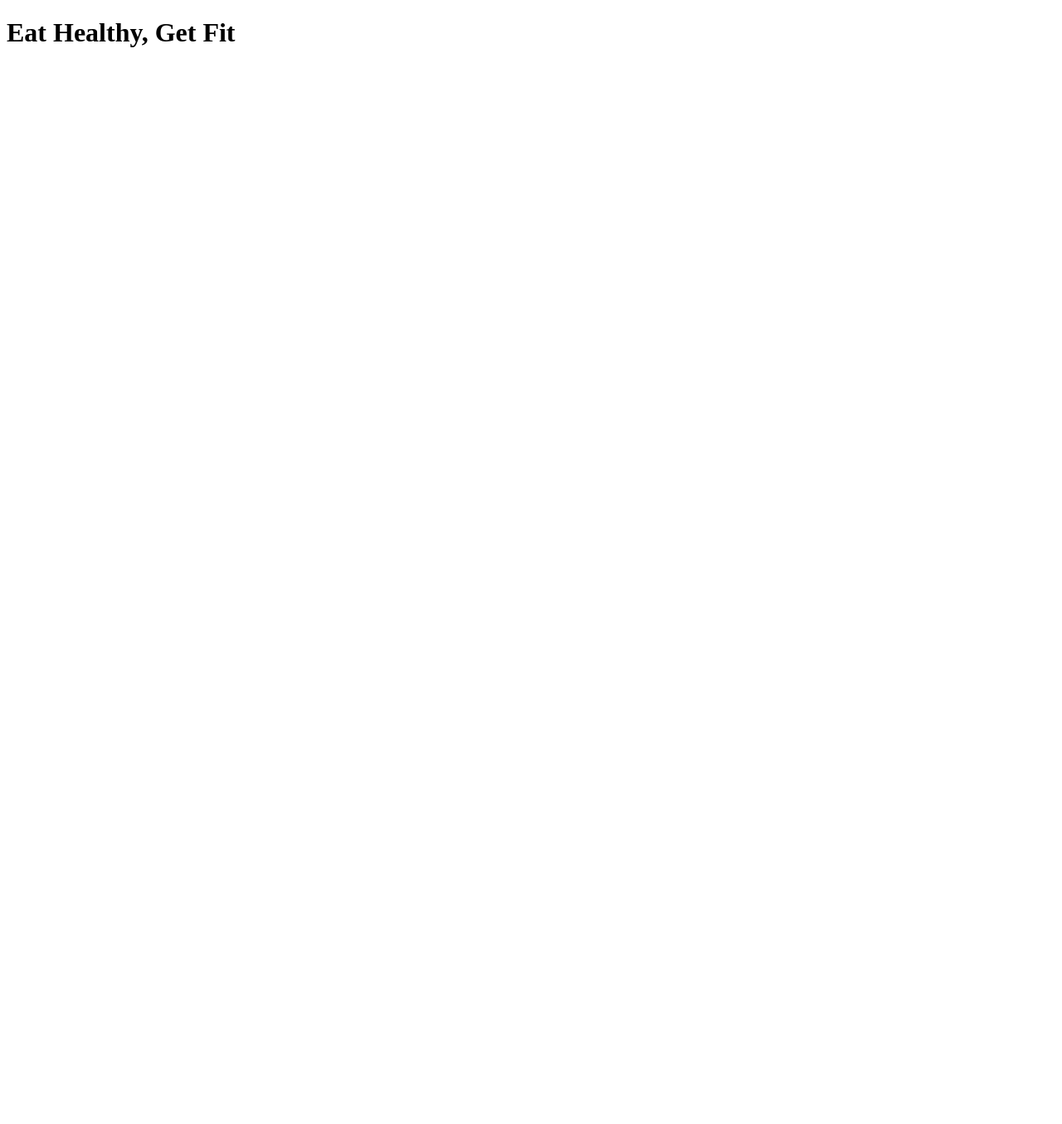
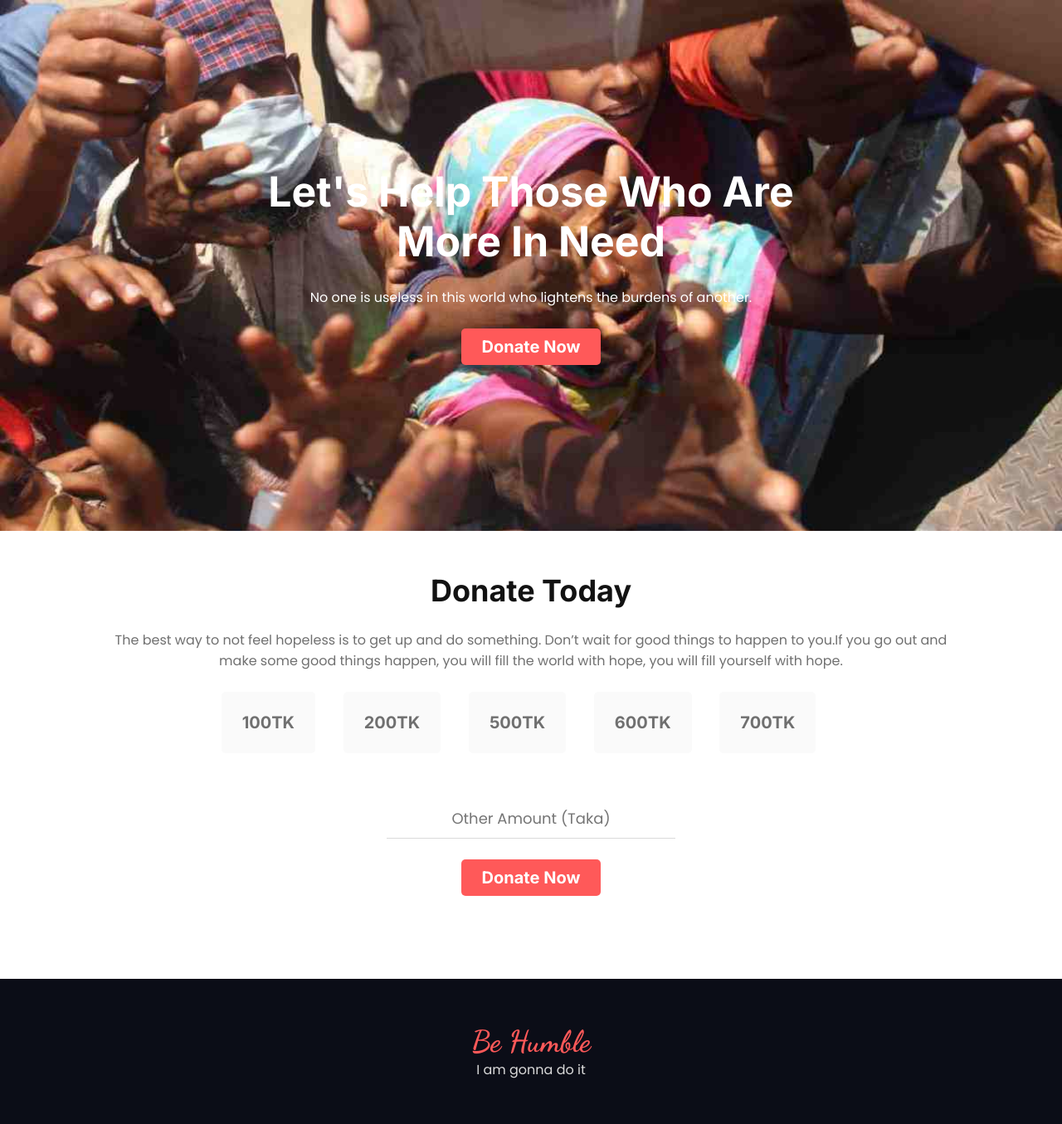
Before and after one commit to elamonii/assignment-001, a plain HTML site: page index.html in a window 1280 px wide. Shown: the whole page at 83% size. Before the commit the page ends 800 px from the top, so only its background shows below. Drawn offline with Linux system fonts and the light colour scheme.

Commit message:
footer section and donate now

```diff
--- a/css/style.css
+++ b/css/style.css
@@ -0,0 +1,168 @@
+* {
+    margin: 0;
+    padding: 0;
+}
+
+body {
+    font-family: 'Inter', sans-serif;
+    width: 100%;
+}
+
+h1 {
+    font-size: 36px;
+    color: #FFFFFF;
+}
+
+.top-banner {
+    background: url(../images/donation8.jpg) left top no-repeat;
+    background-size: cover;
+    width: 100%;
+    min-height: 50vh;
+}
+
+.wrapper {
+    width: 80%;
+    margin: 0 auto;
+}
+
+.slogan {
+    display: flex;
+}
+
+.slogan h1 {
+    margin-bottom: 25px;
+    color: #ffffff;
+    font-size: 50px;
+    text-align: center;
+}
+
+.slogan p {
+    font-family: 'Poppins', sans-serif;
+    color: #ffffff;
+    text-align: center;
+    margin-bottom: 25px;
+}
+
+.items-center {
+    margin: 0 auto;
+    width: 75%;
+    display: flex;
+    align-items: center;
+    justify-content: center;
+    flex-direction: column;
+    min-height: 80vh;
+}
+
+.button {
+    font-family: "Inter", sans-serif;
+    text-decoration: none;
+    padding: 10px 25px;
+    color: #FFFFFF;
+    /* background-image: linear-gradient(#f18989, #FF5959); */
+    background-color: #FF5959;
+    font-size: 20px;
+    font-weight: 700;
+    border-radius: 5px;
+}
+
+.donate {
+    display: flex;
+    flex-direction: column;
+    align-items: center;
+}
+
+.donate h1 {
+    display: flex;
+}
+
+.donate h1 {
+    margin-bottom: 25px;
+    margin-top: 50px;
+    color: #121212;
+    font-size: 36px;
+    text-align: center;
+}
+
+.donate p {
+    font-family: 'Poppins', sans-serif;
+    color: #707070;
+    /* width: 50%; */
+    text-align: center;
+    margin-bottom: 25px;
+}
+
+.donate ul li {
+    display: inline-block;
+}
+
+.donate-button {
+    font-family: "Inter", sans-serif;
+    text-decoration: none;
+    padding: 25px 25px;
+    color: #707070;
+    background-color: #FAFAFA;
+    font-size: 20px;
+    font-weight: 700;
+    border-radius: 5px;
+    margin-right: 30px;
+}
+
+.donate-button:hover {
+    font-family: "Inter", sans-serif;
+    text-decoration: none;
+    padding: 25px 25px;
+    color: #FF5959;
+    background-color: #FFEEEE;
+    font-size: 20px;
+    font-weight: 700;
+    border-radius: 5px;
+    margin-right: 30px;
+}
+
+.other-amount-form {
+    margin-top: 50px;
+    margin-bottom: 100px;
+}
+
+.other-amount-input input {
+    font-family: "Poppins", sans-serif;
+    font-size: 18px;
+    font-weight: 400;
+    border: none;
+    border-bottom: 1px solid #DADADA;
+    padding: 15px 0px 10px 0px;
+    width: 100%;
+    outline: none;
+    color: #b3b3b3;
+    text-align: center;
+}
+
+.other-amount-button {
+    display: flex;
+    align-items: center;
+    justify-content: center;
+    margin-top: 25px;
+}
+
+footer {
+    background-color: #0B0D17;
+    min-height: 175px;
+    display: flex;
+    align-items: center;
+    justify-content: center;
+    flex-direction: column;
+}
+
+footer h1 {
+    font-family: 'Dancing Script', cursive;
+    /* text-align: center; */
+    color: #FF5959;
+    font-weight: 700;
+}
+
+footer p {
+    font-family: "Poppins", sans-serif;
+    font-weight: 400;
+    /* text-align: center; */
+    color: #DADADA;
+}
--- a/index.html
+++ b/index.html
@@ -5,12 +5,62 @@
     <meta charset="UTF-8">
     <meta http-equiv="X-UA-Compatible" content="IE=edge">
     <meta name="viewport" content="width=device-width, initial-scale=1.0">
-    <title>Eat Healthy - Assignment-001</title>
+    <title>Donate Today - Assignment-001</title>
+
+    <link rel="preconnect" href="https://fonts.googleapis.com">
+    <link rel="preconnect" href="https://fonts.gstatic.com" crossorigin>
+    <link href="https://fonts.googleapis.com/css2?family=Inter:wght@700&display=swap" rel="stylesheet">
+
+    <link href="https://fonts.googleapis.com/css2?family=Poppins:wght@400;800&display=swap" rel="stylesheet">
+    <link
+        href="https://fonts.googleapis.com/css2?family=Dancing+Script:wght@400;700&family=Poppins:wght@400;800&display=swap"
+        rel="stylesheet">
+
     <link rel="stylesheet" href="css/style.css">
 </head>
 
 <body>
-    <h1>Eat Healthy, Get Fit</h1>
+    <section class="top-banner">
+        <div class="wrapper">
+            <div class="slogan items-center">
+                <h1>Let's Help Those Who Are More In Need</h1>
+                <p>No one is useless in this world who lightens the burdens of another.</p>
+                <a class="button" href="#" target="_blank">Donate Now</a>
+            </div>
+        </div>
+
+    </section>
+
+    <section class="donate_today">
+        <div class="wrapper">
+            <div class="donate">
+                <h1>Donate Today</h1>
+                <p>The best way to not feel hopeless is to get up and do something. Don’t wait for good things to happen
+                    to you.If you go out and make some good things happen, you will fill the world with hope, you will
+                    fill yourself with hope.</p>
+                <ul>
+                    <li class="donate-button">100TK</li>
+                    <li class="donate-button">200TK</li>
+                    <li class="donate-button">500TK</li>
+                    <li class="donate-button">600TK</li>
+                    <li class="donate-button">700TK</li>
+                </ul>
+                <form class="other-amount-form">
+                    <div class="other-amount-input">
+                        <input type="text" placeholder="Other Amount (Taka)" />
+                    </div>
+                    <div class="other-amount-button">
+                        <a class="button" href="#" target="_blank">Donate Now</a>
+                    </div>
+                </form>
+            </div>
+        </div>
+    </section>
+
+    <footer>
+        <h1>Be Humble</h1>
+        <p>I am gonna do it</p>
+    </footer>
 
 </body>
 
```
Also changed, not shown: images/donation0.jpg (added), images/donation1.jpg (added), images/donation10.jpg (added), images/donation11.jpg (added), images/donation13.jpg (added), images/donation14.webp (added), images/donation2.jpg (added), images/donation4.jpg (added), images/donation5.jpg (added), images/donation6.jpg (added), images/donation7.jpg (added), images/donation8.jpg (added), images/donation9.jpg (added), 2 other files.
